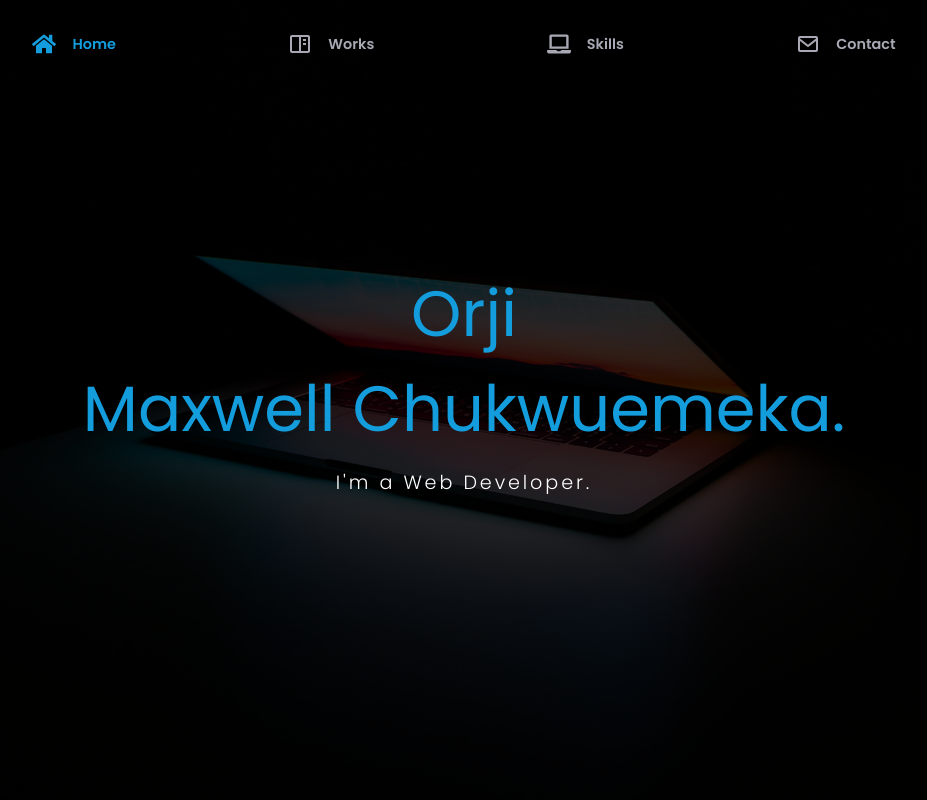
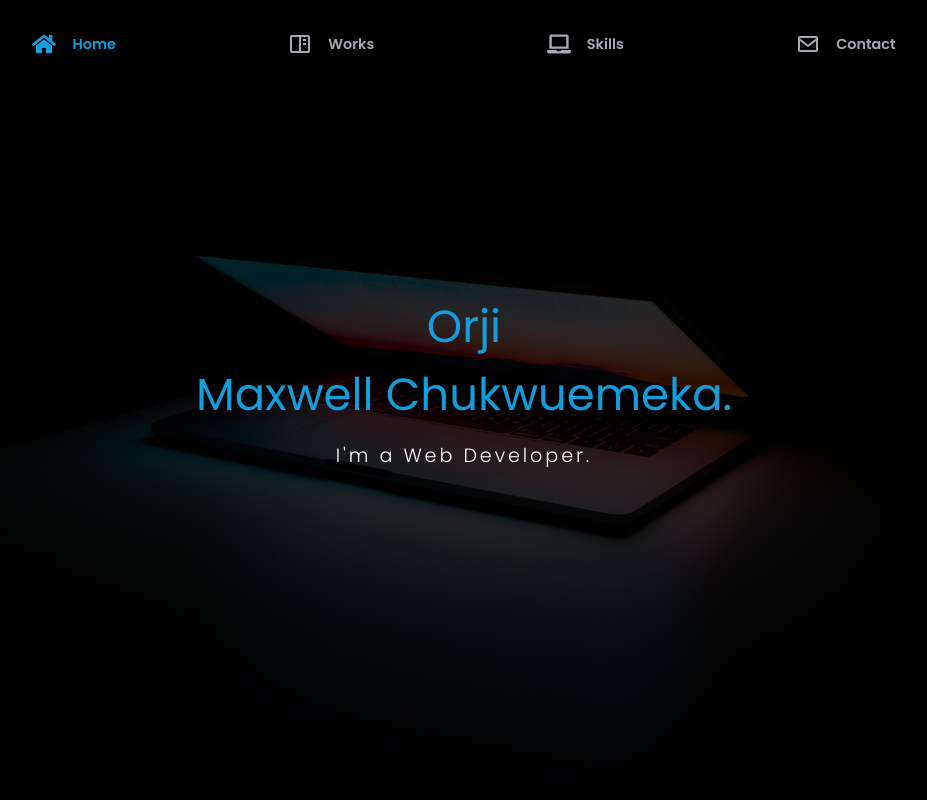
Before and after one commit to Maxwell011/my-new-portfolio, a React (Vite) app: page / in a window 1280 px wide. Shown: the top 800 px of the page, without its empty margins (176-1103 px from the left). Built offline with nearby package versions, Linux system fonts and the light colour scheme.

Commit message:
Update font size in HeroSection.css

```diff
--- a/src/styles/HeroSection.css
+++ b/src/styles/HeroSection.css
@@ -31,7 +31,7 @@
 }
 
 .hero-intro {
-	font-size: 4rem;
+	font-size: 45px;
 	margin-bottom: 0.5rem;
 	color: var(--nav-blue);
 	display: flex;
```
